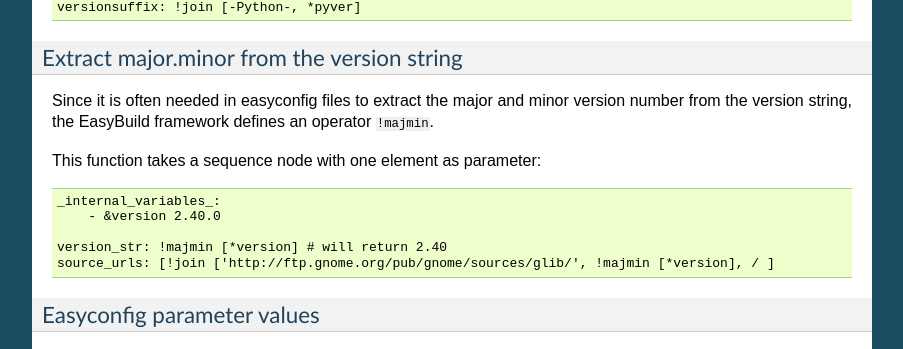
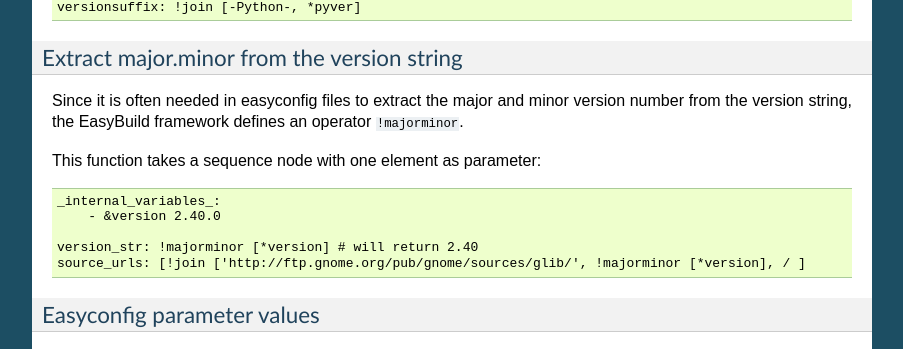
Before and after one commit to easybuilders/easybuild, a Sphinx documentation site: the page built from docs/Writing_yeb_easyconfig_files.rst, in a window 1280 px wide and 900 px high, scrolled down 2189 px. Shown: the part 143-492 px from the top of the window, without its empty margins (198-1101 px from the left). Built offline with Sphinx 7.4.7, drawn with Linux system fonts in a browser that asks for light colours; some of the changed text lies outside the part shown.

Commit message:
double backticks

```diff
--- a/docs/Writing_yeb_easyconfig_files.rst
+++ b/docs/Writing_yeb_easyconfig_files.rst
@@ -122,15 +122,15 @@ Extract major.minor from the version string
 ~~~~~~~~~~~~~~~~~~~~~~~~~~~~~~~~~~~~~~~~~~~~
 
 Since it is often needed in easyconfig files to extract the major and minor version number from the version string, the
-EasyBuild framework defines an operator ``!majmin``.
+EasyBuild framework defines an operator ``!majorminor``.
 
 This function takes a sequence node with one element as parameter::
 
     _internal_variables_:
         - &version 2.40.0
 
-    version_str: !majmin [*version] # will return 2.40
-    source_urls: [!join ['http://ftp.gnome.org/pub/gnome/sources/glib/', !majmin [*version], / ]
+    version_str: !majorminor [*version] # will return 2.40
+    source_urls: [!join ['http://ftp.gnome.org/pub/gnome/sources/glib/', !majorminor [*version], / ]
 
 
 .. _easyconfig_yeb_format_syntax_easyconfig_parameters:
@@ -256,8 +256,8 @@ Dependencies
 
 We updated the way dependencies are specified to match with the new toolchain format (:ref:`easyconfig_yeb_format_new`)
 The format is a bit more verbose than before, but easier to read. Each dependency is a list entry, indicated by a dash
-and space (`- `). Each entry can specify a `name_version`, `versionsuffix` and `toolchain`, of which only the
-`name_version` is obligatory.
+and space (- ). Each entry can specify a ``name_version``, ``versionsuffix`` and ``toolchain``, of which only the
+``name_version`` is obligatory.
 
 A straightforward example::
 
```
